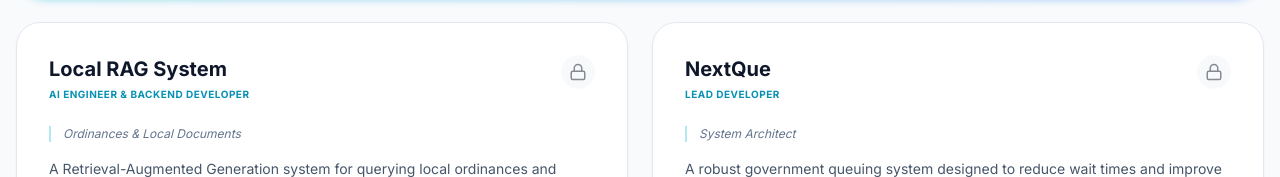
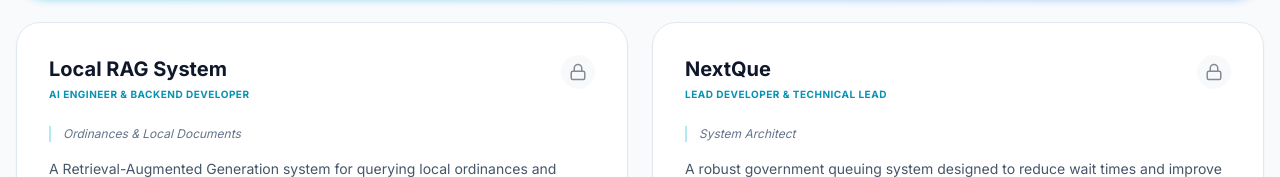
Before and after one commit to Meseten/ben-dev, a Next.js app: page / in a window 1280 px wide. Shown: the part 3917-4094 px from the top of the page. Built offline with nearby package versions, Linux system fonts and the light colour scheme.

Commit message:
fix: update role description for NextQue project

```diff
--- a/src/app/page.tsx
+++ b/src/app/page.tsx
@@ -126,7 +126,7 @@
   },
   {
     title: "NextQue",
-    role: "Lead Developer",
+    role: "Lead Developer & Technical Lead",
     subRoles: "System Architect",
     desc: "A robust government queuing system designed to reduce wait times and improve public service efficiency. Features local SQLite database for offline reliability.",
     tags: ["Java", "SQLite", "Apache NetBeans"],
```
